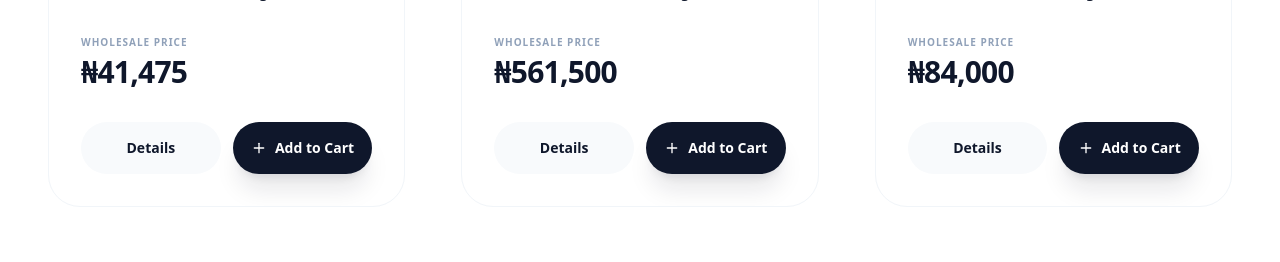
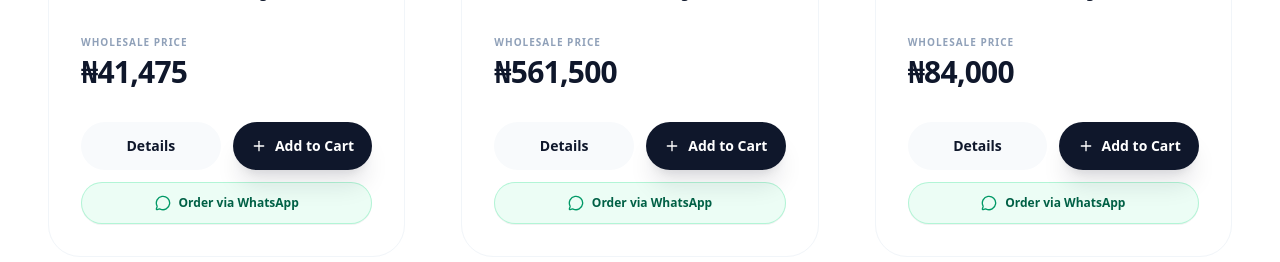
Before and after one commit to Kuino19/ojotachem, a Next.js app: page / in a window 1280 px wide. Shown: the part 1920-2182 px from the top of the page. Built offline with nearby package versions, Linux system fonts and the light colour scheme; no server answers.

Commit message:
Add direct Order via WhatsApp button with pre-filled product details on cards and modal

```diff
--- a/src/components/ChemicalCard.tsx
+++ b/src/components/ChemicalCard.tsx
@@ -3,7 +3,7 @@
 import React from 'react';
 import { Chemical } from '../types';
 import { useCart } from '../context/CartContext';
-import { Plus, Check, MapPin } from 'lucide-react';
+import { Plus, Check, MapPin, MessageCircle } from 'lucide-react';
 import Image from 'next/image';
 
 interface ChemicalCardProps {
@@ -90,17 +90,17 @@ export const ChemicalCard: React.FC<ChemicalCardProps> = ({ chemical }) => {
           </div>
         </div>
 
-        <div className="flex items-center gap-3">
+        <div className="flex items-center gap-3 mb-3">
           <button
             onClick={() => setSelectedChemical(chemical)}
-            className="flex-1 bg-slate-50 hover:bg-slate-100 text-slate-900 text-sm font-semibold py-4 rounded-full transition flex items-center justify-center gap-2"
+            className="flex-1 bg-slate-50 hover:bg-slate-100 text-slate-900 text-sm font-semibold py-3.5 rounded-full transition flex items-center justify-center gap-2"
           >
             Details
           </button>
 
           <button
             onClick={() => addToCart(chemical, 1)}
-            className={`flex-1 text-sm font-semibold py-4 rounded-full transition flex items-center justify-center gap-2 ${
+            className={`flex-1 text-sm font-semibold py-3.5 rounded-full transition flex items-center justify-center gap-2 ${
               isInCart
                 ? 'bg-emerald-600 text-white'
                 : 'bg-slate-900 hover:bg-slate-800 text-white shadow-xl shadow-slate-900/10 active:scale-95'
@@ -119,6 +119,18 @@ export const ChemicalCard: React.FC<ChemicalCardProps> = ({ chemical }) => {
             )}
           </button>
         </div>
+
+        <a
+          href={`https://wa.me/2349169437276?text=${encodeURIComponent(
+            `Hello OjotaChem, I would like to order this chemical:\n\n*Product:* ${chemical.name}\n*Packaging:* ${chemical.packaging}\n*Grade:* ${chemical.grade}\n*Wholesale Price:* ${formatPrice(chemical.priceNgn)}\n\nPlease confirm availability and payment/delivery details.`
+          )}`}
+          target="_blank"
+          rel="noopener noreferrer"
+          className="w-full bg-emerald-50 hover:bg-emerald-100 text-emerald-800 border border-emerald-200/80 hover:border-emerald-300 text-xs font-bold py-3 rounded-full transition-all flex items-center justify-center gap-2 shadow-2xs group/wa active:scale-98"
+        >
+          <MessageCircle className="w-4 h-4 text-emerald-600 group-hover/wa:scale-110 transition-transform" />
+          <span>Order via WhatsApp</span>
+        </a>
       </div>
     </div>
   );
--- a/src/components/ChemicalDetailModal.tsx
+++ b/src/components/ChemicalDetailModal.tsx
@@ -10,7 +10,8 @@ import {
   Plus,
   Minus,
   ShoppingCart,
-  CreditCard
+  CreditCard,
+  MessageCircle
 } from 'lucide-react';
 
 export const ChemicalDetailModal: React.FC = () => {
@@ -193,7 +194,7 @@ export const ChemicalDetailModal: React.FC = () => {
           </div>
 
           {/* Action buttons */}
-          <div className="flex items-center gap-2">
+          <div className="flex flex-wrap items-center gap-2">
             <button
               onClick={() => {
                 addToCart(selectedChemical, qty);
@@ -204,6 +205,18 @@ export const ChemicalDetailModal: React.FC = () => {
               <ShoppingCart className="w-4 h-4 text-emerald-600" />
               <span>Add to Cart</span>
             </button>
+
+            <a
+              href={`https://wa.me/2349169437276?text=${encodeURIComponent(
+                `Hello OjotaChem, I would like to order this chemical:\n\n*Product:* ${selectedChemical.name}\n*Quantity:* ${qty} (${selectedChemical.packaging})\n*Grade:* ${selectedChemical.grade}\n*Total Estimated Price:* ${formatPrice(selectedChemical.priceNgn * qty)}\n\nPlease send invoice and dispatch info.`
+              )}`}
+              target="_blank"
+              rel="noopener noreferrer"
+              className="bg-emerald-50 hover:bg-emerald-100 text-emerald-800 text-xs font-bold py-3 px-4 rounded-xl border border-emerald-300 transition flex items-center gap-1.5 shadow-2xs"
+            >
+              <MessageCircle className="w-4 h-4 text-emerald-600" />
+              <span>Order on WhatsApp</span>
+            </a>
 
             <button
               onClick={handleAddAndCheckout}
```
